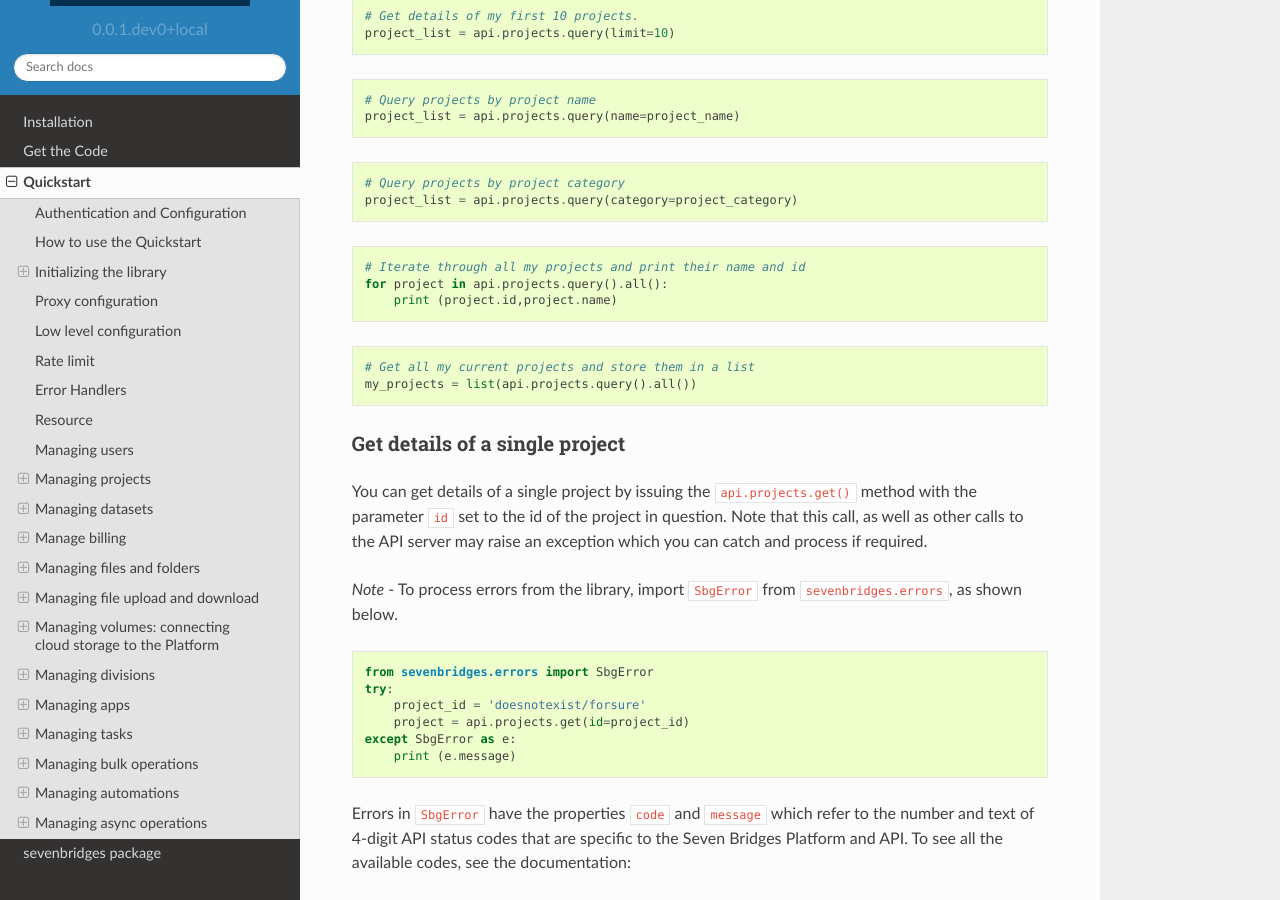
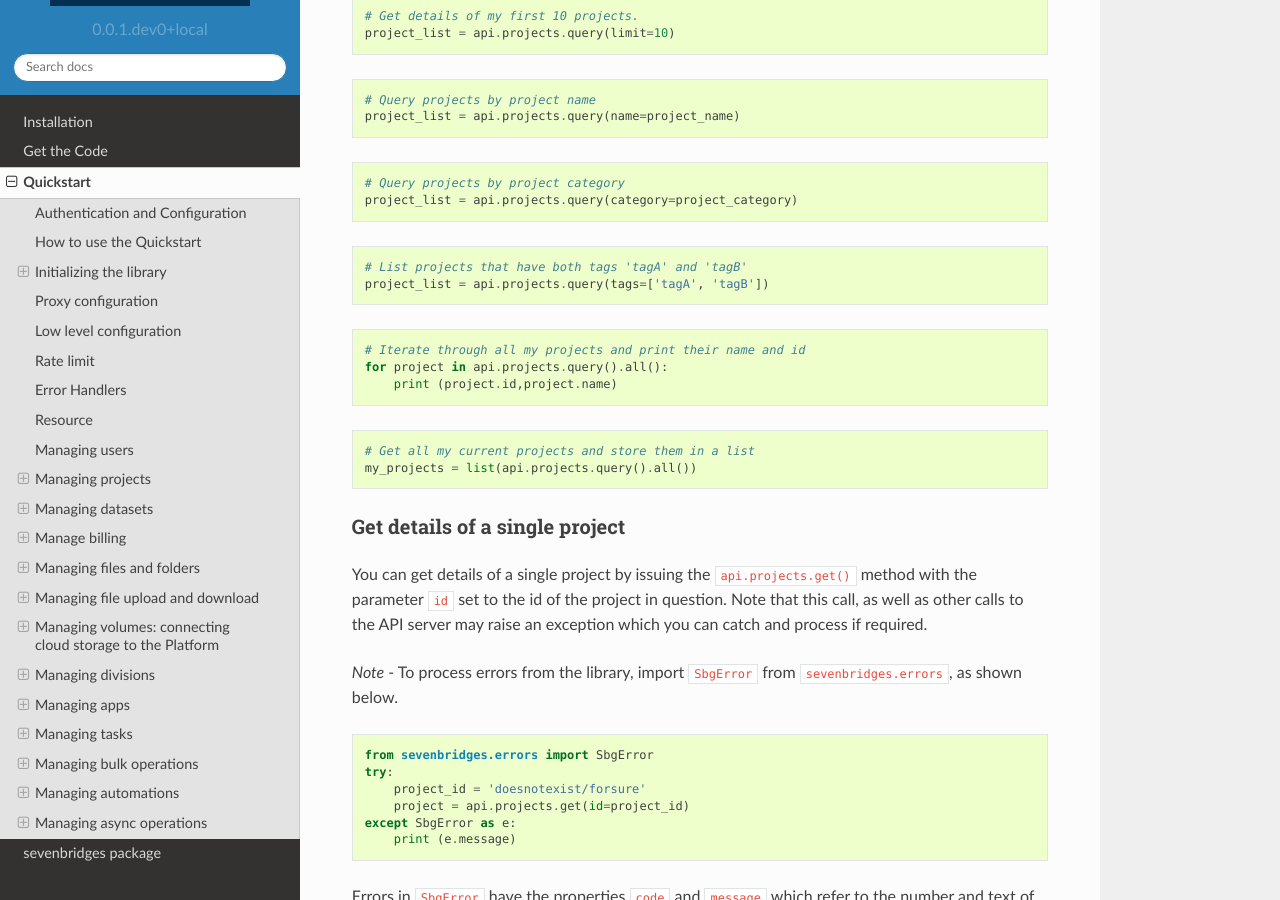
Before and after one commit to sbg/sevenbridges-python, a Sphinx documentation site: the page built from docs/quickstart.rst, in a window 1280 px wide and 900 px high, scrolled down 8872 px. Built offline with Sphinx 7.4.7 and the Read the Docs theme 2.0.0, drawn with Linux system fonts in a browser that asks for light colours; the version number is read from the project's files by our own code.

Commit message:
add project querying by tags example in quickstart

```diff
--- a/docs/quickstart.rst
+++ b/docs/quickstart.rst
@@ -411,6 +411,11 @@ object:
 
     # Query projects by project category
     project_list = api.projects.query(category=project_category)
+
+.. code:: python
+
+    # List projects that have both tags 'tagA' and 'tagB'
+    project_list = api.projects.query(tags=['tagA', 'tagB'])
 
 .. code:: python
 
```
